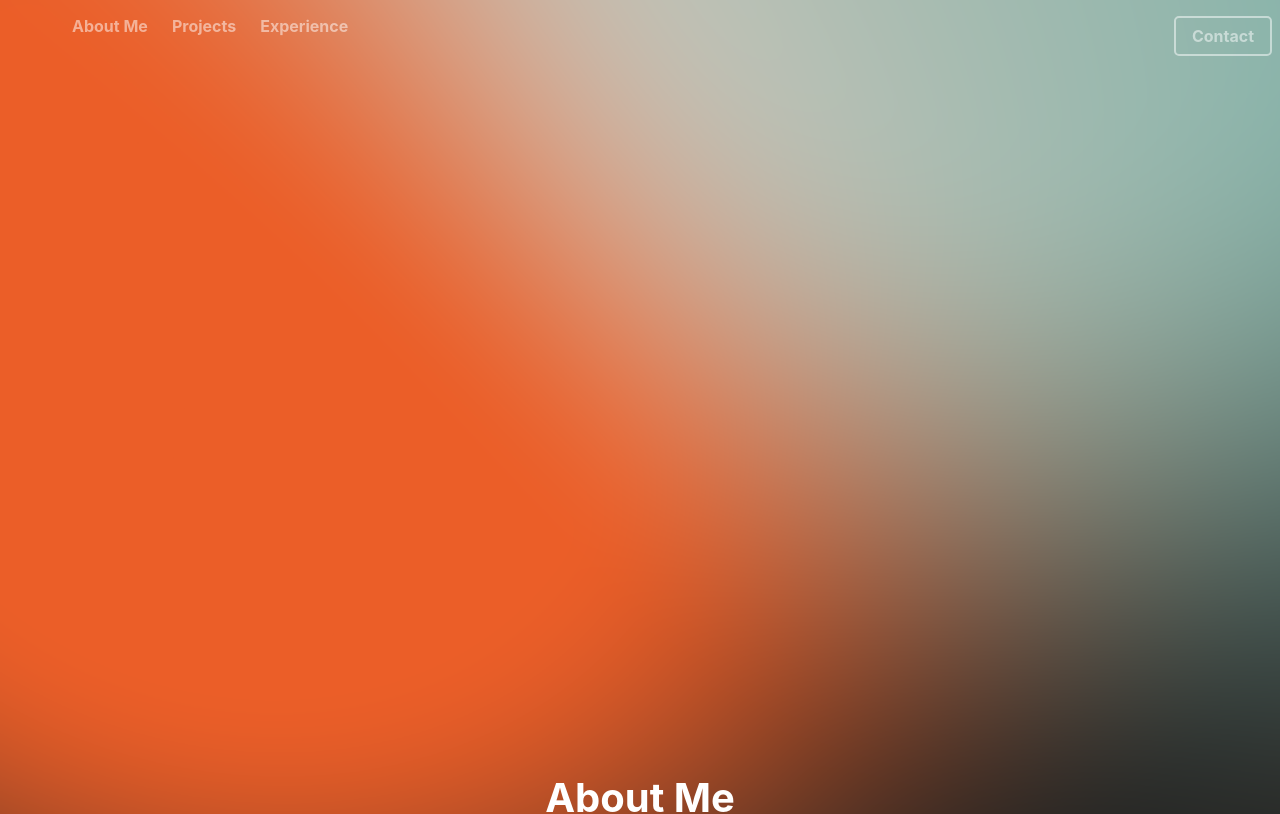
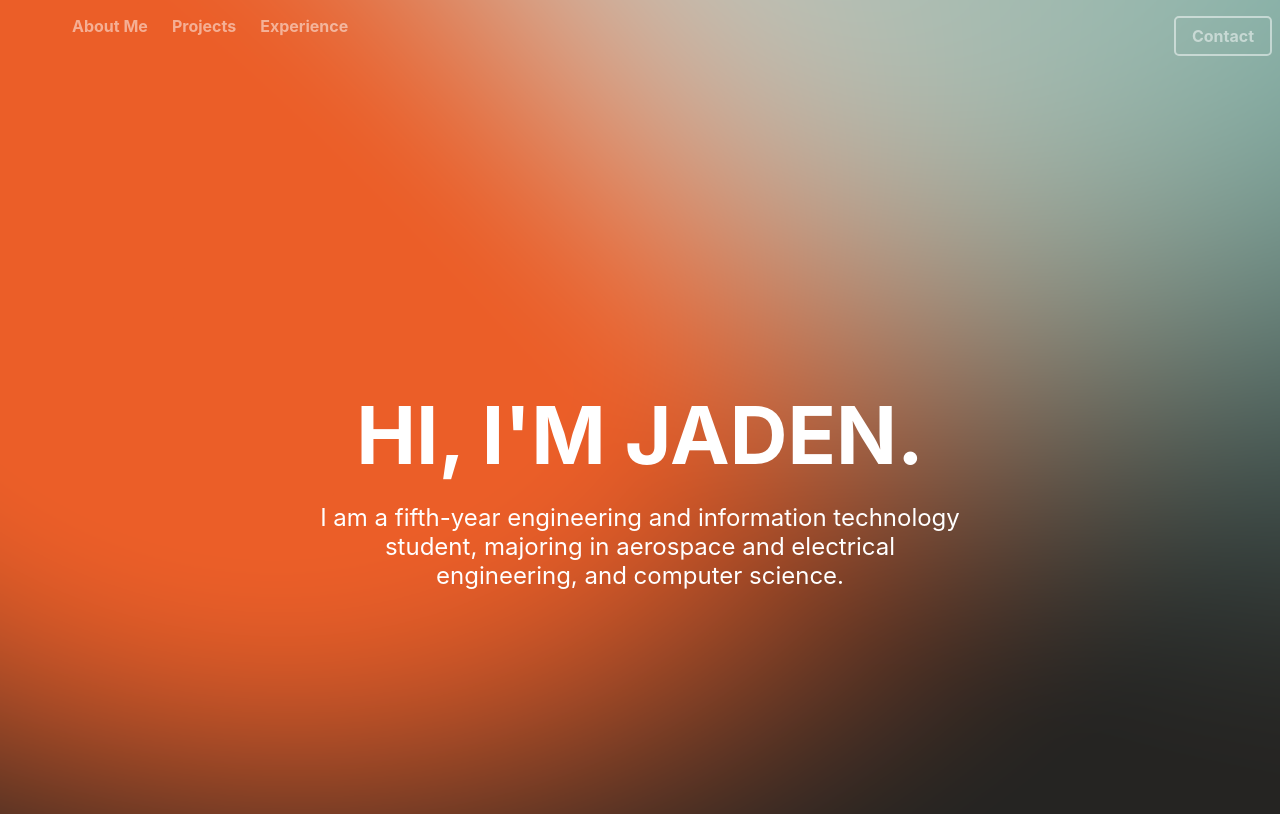
Before and after one commit to jdWilU/Personal-Portfolio, a React (Create React App) app: page / in a window 1280 px wide. Shown: the top 814 px of the page. Built offline with nearby package versions, Linux system fonts and the light colour scheme.

Commit message:
update home

```diff
--- a/src/App.css
+++ b/src/App.css
@@ -24,13 +24,41 @@ section {
   color: white; /* Default text color */
 }
 
-#main{
-  padding: 0%;
-  display: block; /* Removes inline spacing */
+/* Main Section */
+#main {
+  position: relative; /* To make the image and content layer together */
+  height: 100vh; /* Full-screen height */
+  overflow: hidden; /* Prevent content overflow */
+}
 
-  margin: 0; /* Removes default margin */
-  width: 100%; /* Ensure it spans the container width */
+#main img {
+  width: 100%; /* Make the image cover the width of the section */
+  height: 100%; /* Ensure it spans the height */
+  object-fit: cover; /* Keep the aspect ratio */
+  position: absolute; /* Position the image at the top-left */
+  top: 0;
+  left: 0;
+  z-index: 1; /* Place the image behind the text */
+}
 
+.main-content {
+  position: absolute; /* Overlay content on the image */
+  top: 50%; /* Center vertically */
+  left: 50%; /* Center horizontally */
+  transform: translate(-50%, -50%); /* Adjust position to truly center */
+  text-align: center; /* Center-align the text */
+  color: white; /* Text color */
+  z-index: 2; /* Place content above the image */
+}
+
+.main-content h1 {
+  font-size: 5rem; /* Adjust heading size */
+  margin: 0;
+}
+
+.main-content p {
+  font-size: 1.5rem;
+  margin-top: 20px;
 }
 
 #about {
--- a/src/App.js
+++ b/src/App.js
@@ -8,9 +8,16 @@ function App() {
       <Navbar />
 
       <section id="main">
-        <img src="/images/mesh-gradient (1).png" alt="Description of the image" />
-        <h1>Welcome</h1>
+        <img src="/images/mesh-gradient (1).png" alt="Background gradient" />
+        <div className="main-content">
+          <h1>HI, I'M JADEN.</h1>
+          <p>
+            I am a fifth-year engineering and information technology student,
+            majoring in aerospace and electrical engineering, and computer science.
+          </p>
+        </div>
       </section>
+
 
       <section id="about">
         <h2>About Me</h2>
```
